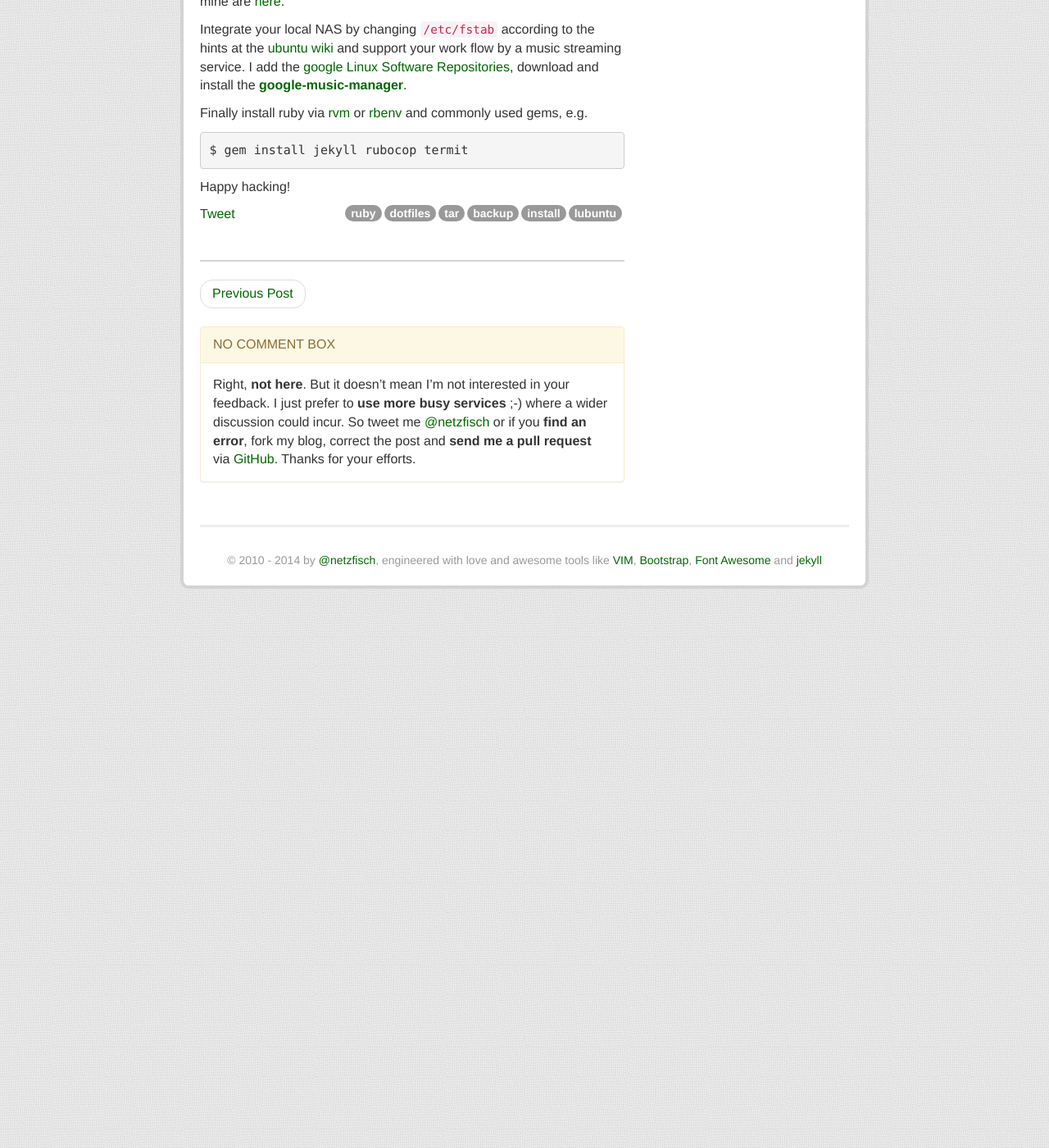
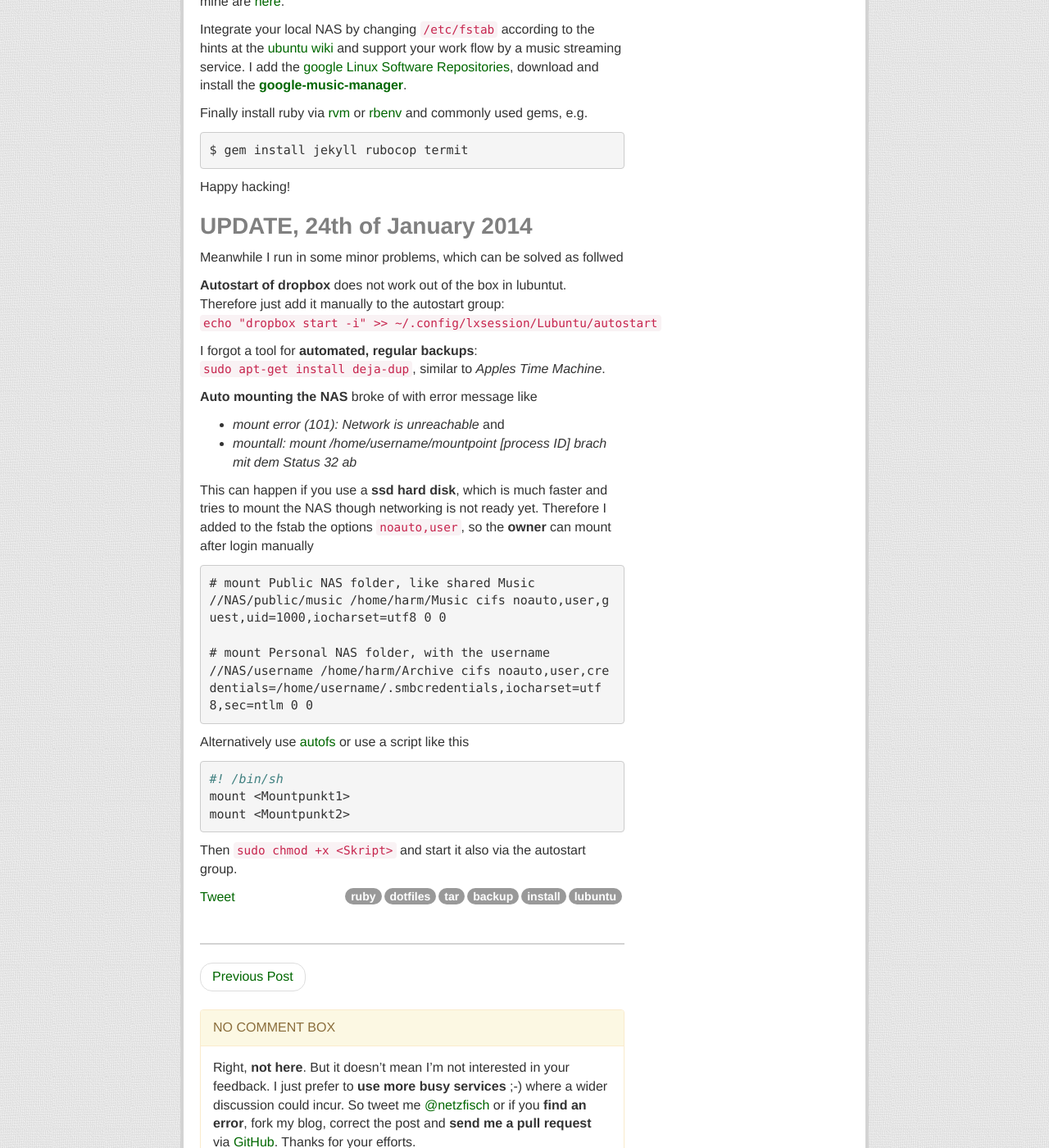
Before and after one commit to netzfisch/netzfisch.github.io, a Jekyll site: the page built from _posts/2013-12-23-lubuntu-dev-box-quick-setup.md, in a window 1280 px wide and 1400 px high, scrolled down 1687 px. Shown: the whole window at 82% size. Built offline with Jekyll 4.4.1, drawn with Linux system fonts in a browser that asks for light colours; nearby versions of some CDN libraries; Markdown is read by kramdown in place of the engine named in the settings; comment, search, counter and statistics services are not loaded; some of the changed text lies outside the part shown.

Commit message:
updated post

```diff
--- a/_posts/2013-12-23-lubuntu-dev-box-quick-setup.md
+++ b/_posts/2013-12-23-lubuntu-dev-box-quick-setup.md
@@ -2,7 +2,8 @@
 layout:    post
 category:  linux
 tags:      lubuntu install backup tar dotfiles ruby
-title:     lubuntu dev box quick setup
+title:     Updated - lubuntu dev box quick setup
+date:      2014-01-24
 ---
 After years staying with my old laptop, downgrading the window manager from GNOME 3 back to GNOME 2 and finally to **LXDE**, to keep decent performance - while upgrading to new distro-releases, finally the point came: I had to change my beloved companion **[IBM ThinkPad T41][1]**! So, I sad good bye ;-( and hello :-) to a more powerful one!
 
@@ -52,6 +53,39 @@ Finally install ruby via [rvm][12] or [rbenv][13] and commonly used gems, e.g.
 
 Happy hacking!
 
+### UPDATE, 24th of January 2014
+
+Meanwhile I run in some minor problems, which can be solved as follwed
+
+**Autostart of dropbox** does not work out of the box in lubuntut. Therefore just add it manually to the autostart group: `echo "dropbox start -i" >> ~/.config/lxsession/Lubuntu/autostart`
+
+I forgot a tool for **automated, regular backups**: `sudo apt-get install deja-dup`, similar to _Apples Time Machine_.
+
+**Auto mounting the NAS** broke of with error message like
+
+  * _mount error (101): Network is unreachable_ and
+  * _mountall: mount /home/username/mountpoint [process ID] brach mit dem Status 32 ab_
+
+This can happen if you use a **ssd hard disk**, which is much faster and tries to mount the NAS though networking is not ready yet. Therefore I added to the fstab the options `noauto,user`, so the __owner__ can mount after login manually
+
+{% highlight linux-config %}
+# mount Public NAS folder, like shared Music
+//NAS/public/music /home/harm/Music cifs noauto,user,guest,uid=1000,iocharset=utf8 0 0
+
+# mount Personal NAS folder, with the username
+//NAS/username /home/harm/Archive cifs noauto,user,credentials=/home/username/.smbcredentials,iocharset=utf8,sec=ntlm 0 0
+{% endhighlight %}
+
+Alternatively use [autofs][14] or use a script like this
+
+{% highlight bash %}
+#! /bin/sh
+mount <Mountpunkt1>
+mount <Mountpunkt2>
+{% endhighlight %}
+
+Then `sudo chmod +x <Skript>` and start it also via the autostart group.
+
 [1]: http://thinkwiki.de/T41
   [2]: https://github.com/netzfisch/dotfiles
   [3]: http://lubuntu.net
```
Also changed, not shown: other parts of _posts/2013-12-23-lubuntu-dev-box-quick-setup.md (+1 -0 lines).
